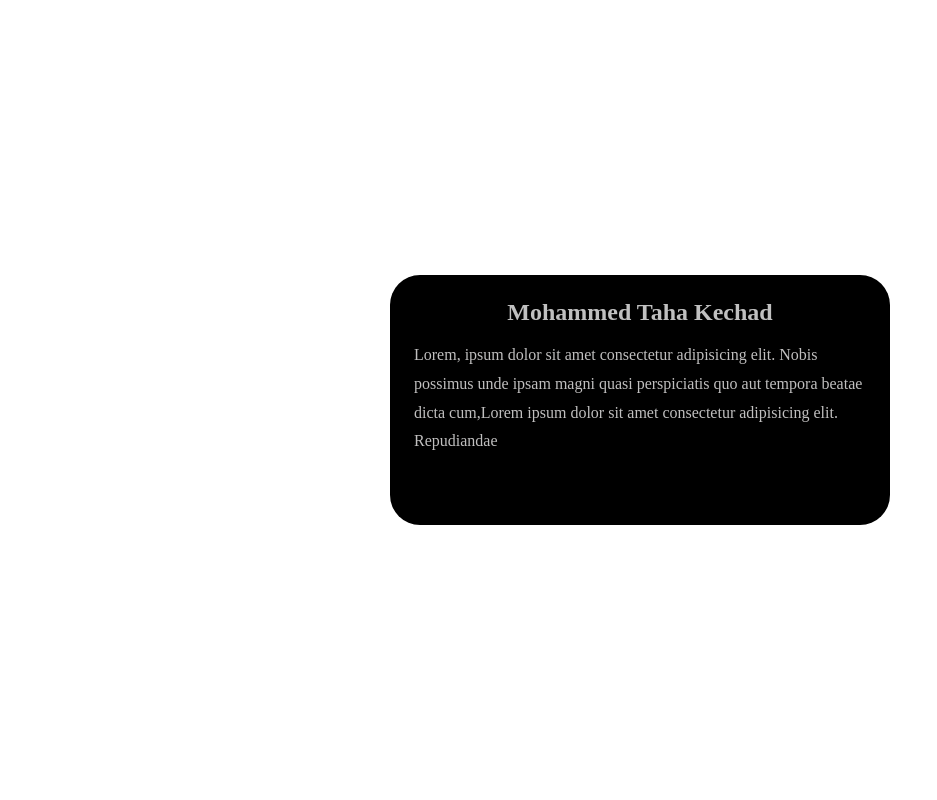
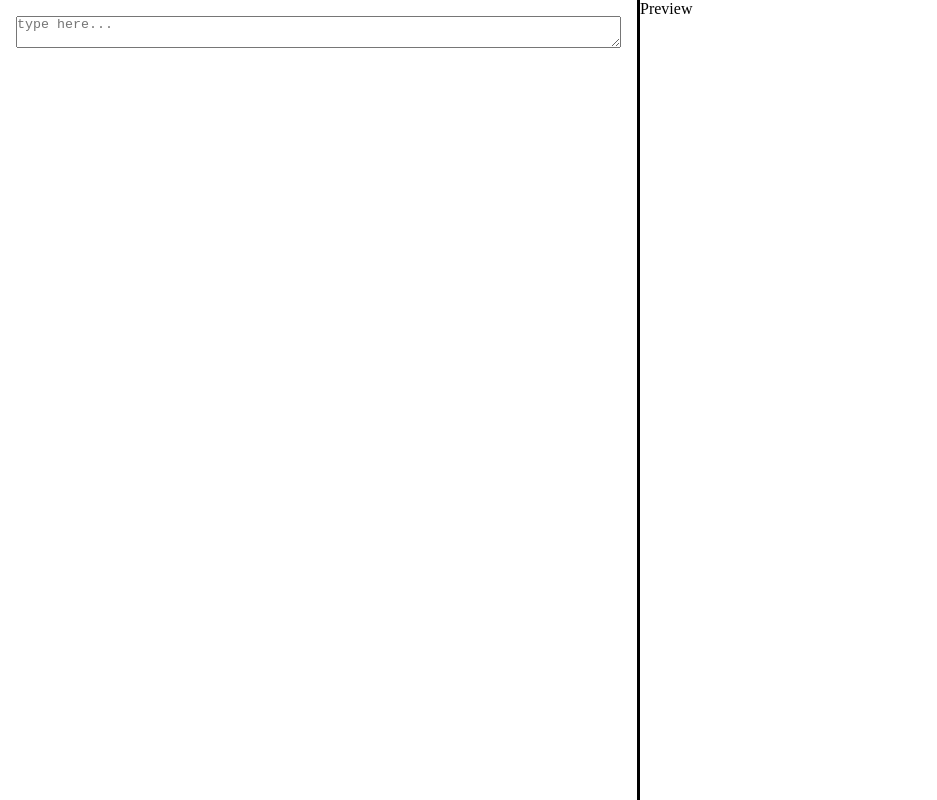
Before and after one commit to aegon78/20-react-projects, a React (Vite) app: page / in a window 1280 px wide. Shown: the whole page, without its empty margins (0-937 px from the left). Built offline with nearby package versions, Linux system fonts and the light colour scheme.

Commit message:
markdown project

```diff
--- a/src/App.jsx
+++ b/src/App.jsx
@@ -1,18 +1,13 @@
-import { useState } from 'react';
+import Markdown from './components/Markdown';
+import Preview from './components/Preview';
 import './index.css';
-import FrontCard from './Components/FrontCard';
-import BackCard from './Components/BackCard';
 
 function App() {
-  const [isShowing, setIsShowing] = useState(false);
   return (
-    <>
-      {isShowing ? (
-        <BackCard setIsShowing={setIsShowing} />
-      ) : (
-        <FrontCard setIsShowing={setIsShowing} />
-      )}
-    </>
+    <div className='container'>
+      <Markdown />
+      <Preview />
+    </div>
   );
 }
 
--- a/src/Components/BackCard.jsx
+++ /dev/null
@@ -1,14 +0,0 @@
-import React from 'react'
-
-const BackCard = ( { setIsShowing }) => {
-  return (
-    <div className="container" onClick={()=> setIsShowing(false)}>
-      <h2>Contact me</h2>
-      <p>email: email@example.com</p>
-      <p>phone number: +1 3171 111 553</p>
-      <p className="truman">and in case i don't see ya.. good afternoon, good evening and good night!</p>
-    </div>
-  )
-}
-
-export default BackCard
--- a/src/Components/FrontCard.jsx
+++ /dev/null
@@ -1,19 +0,0 @@
-import React from 'react';
-
-const FrontCard = ( { setIsShowing } ) => {
-  return (
-    <>
-      <div className="container" onClick={()=> setIsShowing(true)}>
-        <h2>Mohammed Taha Kechad</h2>
-        <p>
-          Lorem, ipsum dolor sit amet consectetur adipisicing elit. Nobis
-          possimus unde ipsam magni quasi perspiciatis quo aut tempora beatae
-          dicta cum,Lorem ipsum dolor sit amet consectetur adipisicing elit.
-          Repudiandae
-        </p>
-      </div>
-    </>
-  );
-};
-
-export default FrontCard;
--- /dev/null
+++ b/src/components/Markdown.jsx
@@ -0,0 +1,15 @@
+import React from 'react';
+
+function Markdown() {
+  return (
+    <div className='markdown'>
+      <textarea
+        name="markdown"
+        id="markdown"
+        placeholder="type here..."
+      ></textarea>
+    </div>
+  );
+}
+
+export default Markdown;
--- /dev/null
+++ b/src/components/Preview.jsx
@@ -0,0 +1,9 @@
+import React from 'react'
+
+function Preview() {
+  return (
+    <div className="preview">Preview</div>
+  )
+}
+
+export default Preview
--- a/src/index.css
+++ b/src/index.css
@@ -5,33 +5,33 @@
 }
 
 body{
-  display: flex;
-  align-items: center;
-  justify-content: center;
-  min-height: 100vh;
+
 }
 
-h2{
-  color: silver;
-  margin-bottom: 15px;
-}
-p{
-  line-height: 1.8;
-  color: #c0bfbf;
+code{
+  font-family: source-code-pro;
 }
 
-p.truman{
-  text-align: center;
+.p{
+  line-height: 1.8;
+  font-size: 1rem;
 }
 
 .container{
-  background-color: #000;
-  display: flex;
-  flex-direction: column;
-  align-items: center;
-  padding: 24px;
-  border-radius: 30px;
-  max-width: 500px;
-  min-height: 250px;
-  cursor: pointer;
+  display: grid;
+  grid-template-columns: repeat(2, 1fr);
+  /* padding: 1rem ; */
+
 }
+
+
+.markdown{
+  border-right: 3px solid #000;
+  height: 100vh;
+  padding: 1rem;
+}
+
+textarea{
+  width: 100%;
+
+}
```
Also changed, not shown: 1 other file (tests, documents, lock files or other folders).
